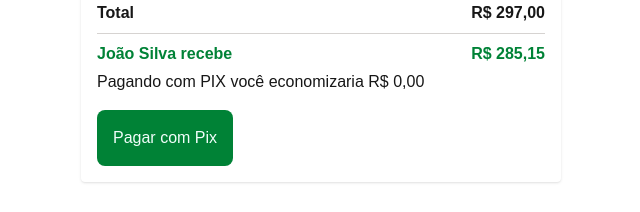
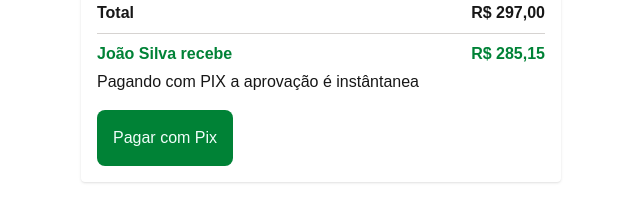
Before and after one commit to RafaelJesus22/cackto-checkout, a Next.js app: page /checkout in a window 1280 px wide. Both pictures are taken after a click on the element "Cartão de crédito". Shown: the part 621-833 px from the top of the page, without its empty margins (319-959 px from the left). Built offline with nearby package versions, Linux system fonts and the light colour scheme.

Commit message:
feat: improve pix callouts

```diff
--- a/app/checkout/components/Summary/index.tsx
+++ b/app/checkout/components/Summary/index.tsx
@@ -12,6 +12,11 @@ export default function Summary() {
   function handleSelectPix() {
     setPaymentMethod(PaymentMethodsEnum.PIX);
   }
+
+  const pixSavings = PixPaymentStrategy.getSavingsWithPix(
+    checkoutTotals.totalValue,
+    product.currentPrice,
+  );
 
   return (
     <div className="bg-white p-4 m-4 rounded shadow">
@@ -48,6 +53,7 @@ export default function Summary() {
         </div>
         {paymentMethod !== PaymentMethodsEnum.PIX ? (
           <div>
+            {pixSavings ? (
               <p>
                 Pagando com PIX você economizaria{" "}
                 {formatCurrency(
@@ -57,6 +63,9 @@ export default function Summary() {
                   ),
                 )}
               </p>
+            ) : (
+              <p>Pagando com PIX a aprovação é instântanea</p>
+            )}
             <input
               type="button"
               value="Pagar com Pix"
```
Lines whose indentation alone changed are shown as unchanged.
